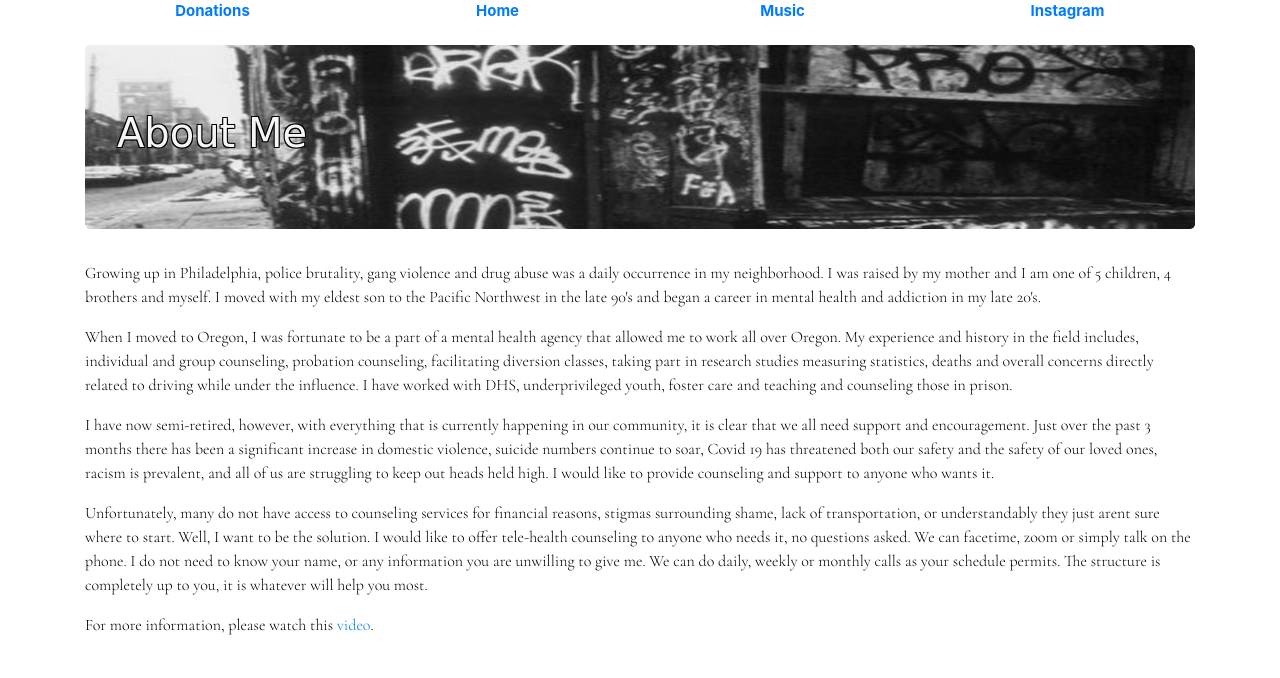
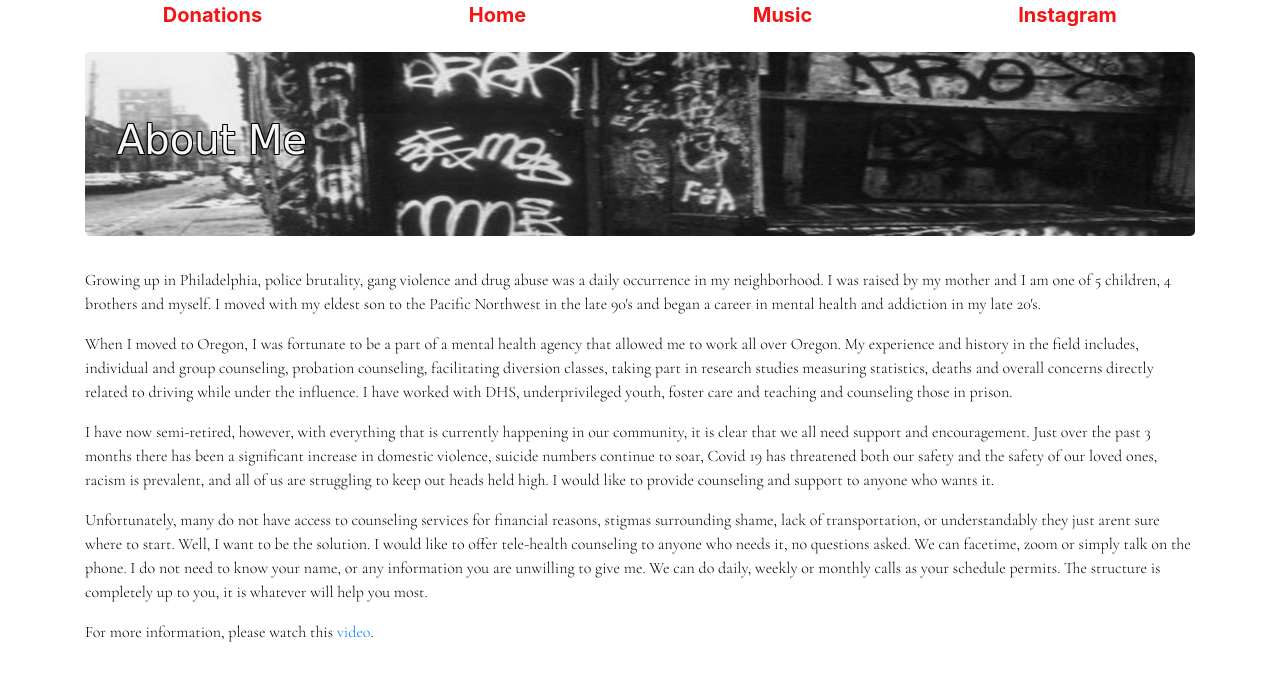
Before and after one commit to aesadin/Denise_Williams, a plain HTML site: page aboutMe.html in a window 1280 px wide. Drawn offline with nearby package versions, Linux system fonts and the light colour scheme; a web font is replaced by a local one.

Commit message:
add red styling to the row

```diff
--- a/aboutMe.html
+++ b/aboutMe.html
@@ -13,10 +13,10 @@
 </head>
 <body class="container" class="aboutbody">
   <div class="row">
-    <div class="col-md-3"><a href="donations.html"><strong>Donations</strong></a></div>
-    <div class="col-md-3"><a href="index.html"><strong>Home</strong></a></div>
-    <div class="col-md-3"><a href="https://open.spotify.com/user/n5lx1i0iiaw505rf95xabtxl3/playlist/1mnvxOKZtA5YQIbhiTTmkk?si=b_FP-rXlR6iu-WavPW_cdA"><strong>Music</strong></a></div>
-    <div class="col-md-3"><a href="https://www.instagram.com/confrontingthestorm/"><strong>Instagram</strong></a></div>
+    <div class="col-md-3"><a href="donations.html"><strong class="rowColor">Donations</strong></a></div>
+    <div class="col-md-3"><a href="index.html"><strong class="rowColor">Home</strong></a></div>
+    <div class="col-md-3"><a href="https://open.spotify.com/user/n5lx1i0iiaw505rf95xabtxl3/playlist/1mnvxOKZtA5YQIbhiTTmkk?si=b_FP-rXlR6iu-WavPW_cdA"><strong class="rowColor">Music</strong></a></div>
+    <div class="col-md-3"><a href="https://www.instagram.com/confrontingthestorm/"><strong class="rowColor">Instagram</strong></a></div>
   </div>
   <div class="jumbotron">
     <h1 class="aboutme">About Me</h1>
--- a/css/aboutstyles.css
+++ b/css/aboutstyles.css
@@ -44,3 +44,8 @@
 	padding-top: 0%;
 	margin-bottom: 2%;
 }
+
+.rowColor {
+  color: #f51414;
+  font-size: 20px;
+}
```
Also changed, not shown: css/styles.css (+0 -9 lines).
